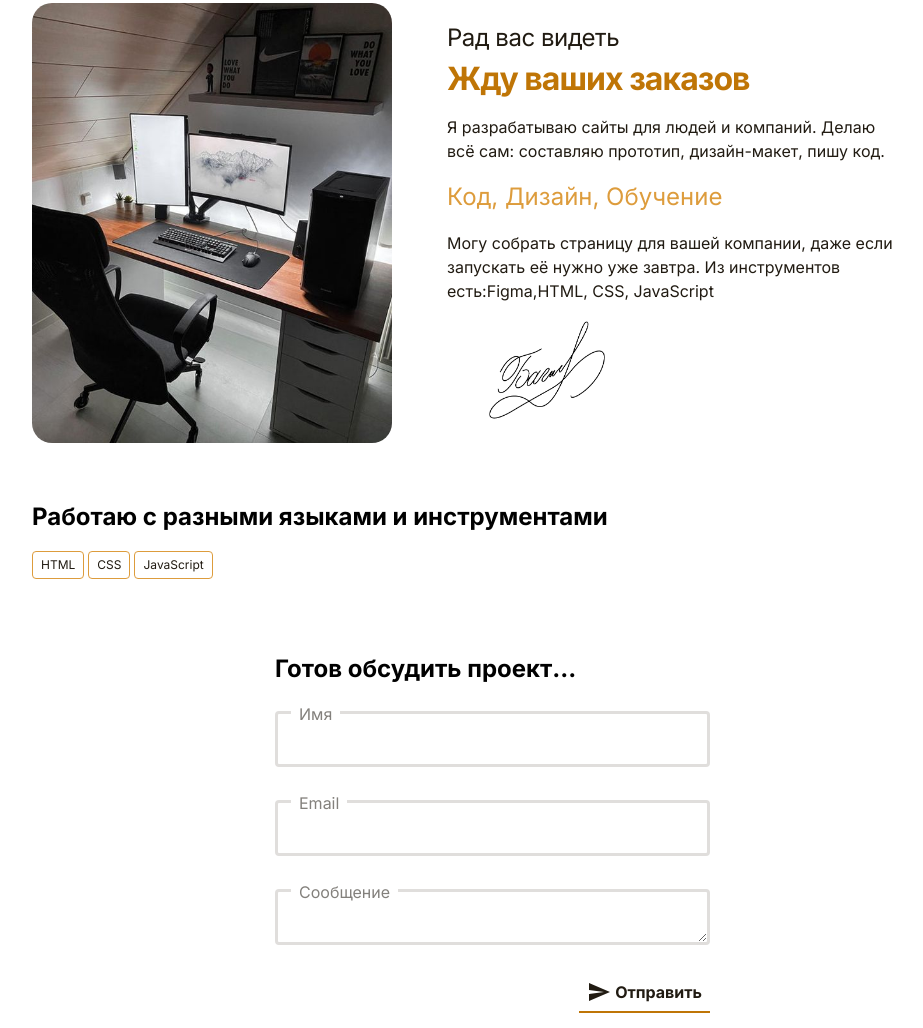
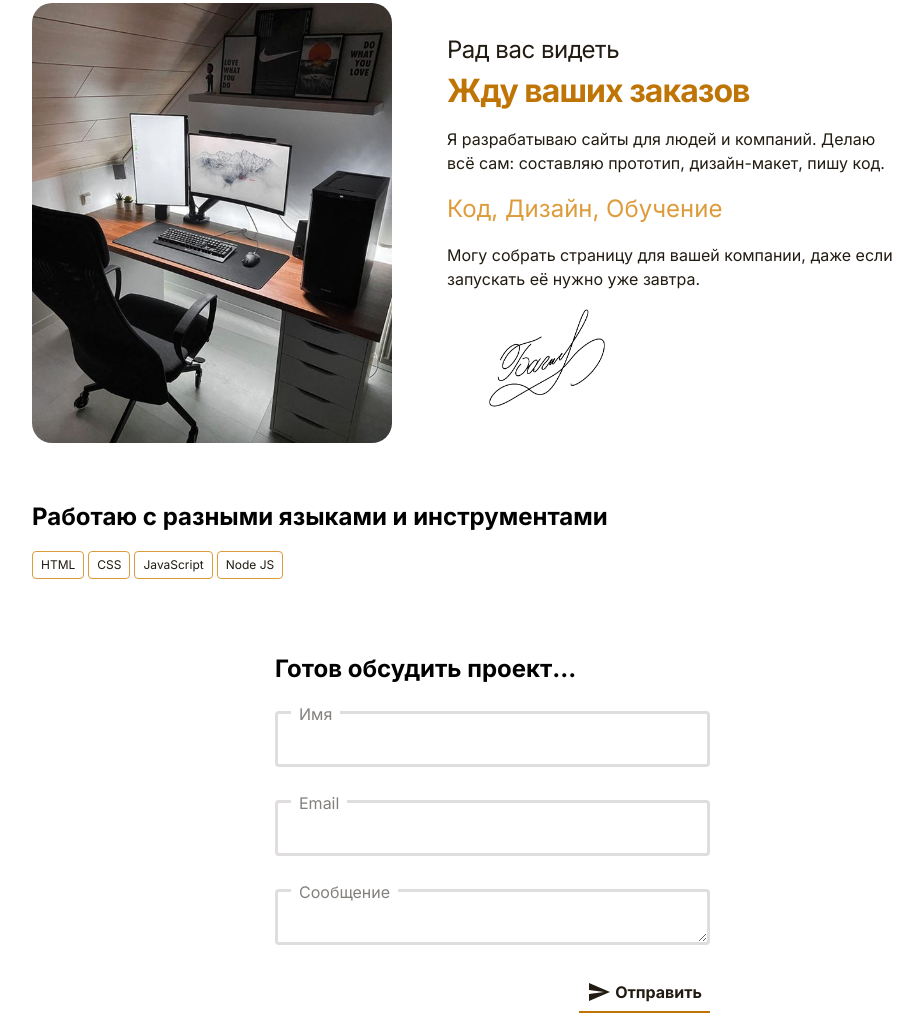
Before and after one commit to VadimBagrov/Portfolio, a plain HTML site: page My-portfolio/index.html in a window 1280 px wide. Shown: the part 1277-2305 px from the top of the page, without its empty margins (173-1096 px from the left). Drawn offline with Linux system fonts and the light colour scheme.

Commit message:
Add Node js

```diff
--- a/My-portfolio/index.html
+++ b/My-portfolio/index.html
@@ -152,8 +152,7 @@
             <p class="developer-text">Я разрабатываю сайты для людей и компаний.
                 Делаю всё сам: составляю прототип, дизайн-макет, пишу код.</p>
             <span class="motto">Код, Дизайн, Обучение</span>
-            <p class="developer-text">Могу собрать страницу для вашей компании, даже если запускать её нужно уже завтра.
-                Из инструментов есть:Figma,HTML, CSS, JavaScript </p>
+            <p class="developer-text">Могу собрать страницу для вашей компании, даже если запускать её нужно уже завтра. </p>
             <img src="images/sign.png" alt="Подпись" class="developer-sign">
         </div>
     </section>
@@ -164,6 +163,7 @@
             <li class="tags-item"><a href="#" class="tag">HTML</a></li>
             <li class="tags-item"><a href="#" class="tag">CSS</a></li>
             <li class="tags-item"><a href="#" class="tag">JavaScript</a></li>
+            <li class="tags-item"><a href="#" class="tag">Node JS</a></li>
         </ul>
     </section>
     <!-- /.skills -->
```
